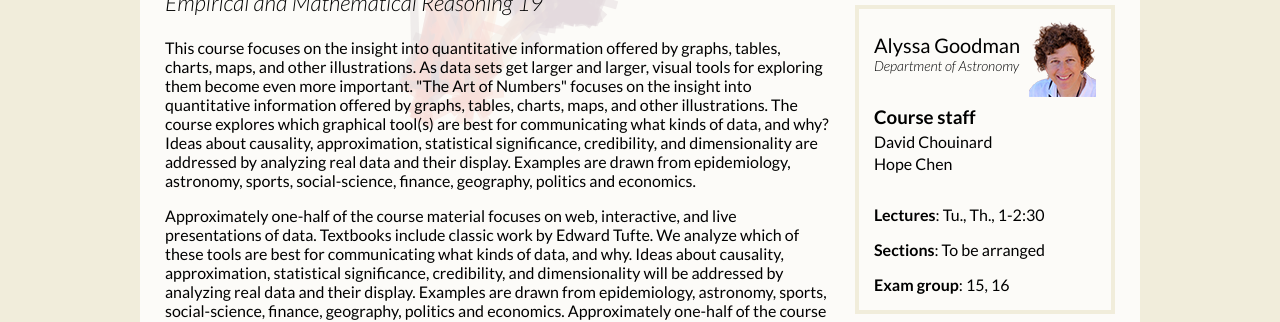
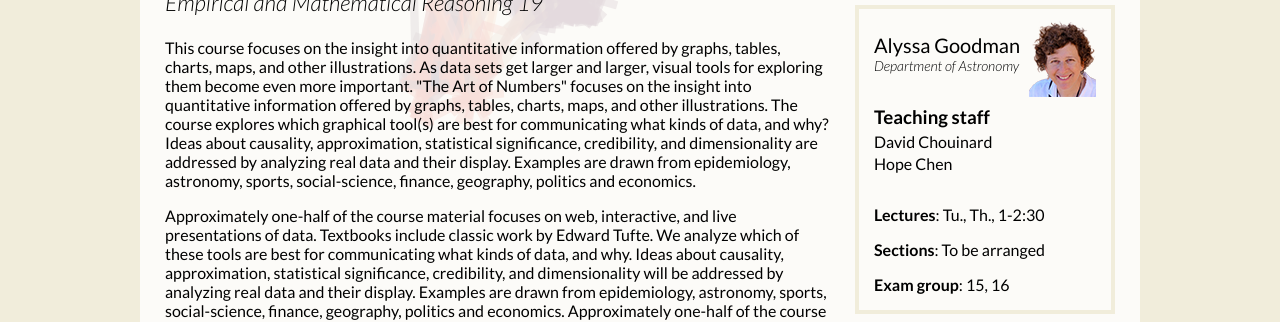
Before and after one commit to emr19/emr19.github.io, a Jekyll site: the page built from index.html, in a window 1280 px wide. Shown: the part 290-612 px from the top of the page. Built offline with Jekyll 4.4.1, drawn with Linux system fonts in a browser that asks for light colours; Markdown is read by kramdown in place of the engine named in the settings.

Commit message:
Tweaked headline

```diff
--- a/index.html
+++ b/index.html
@@ -9,7 +9,7 @@ layout: default
   </div>
 
   <div class="aside-courses">
-    <h3>Course staff</h3>
+    <h3>Teaching staff</h3>
 
     <p>David Chouinard</p>
     <p>Hope Chen</p>
```
